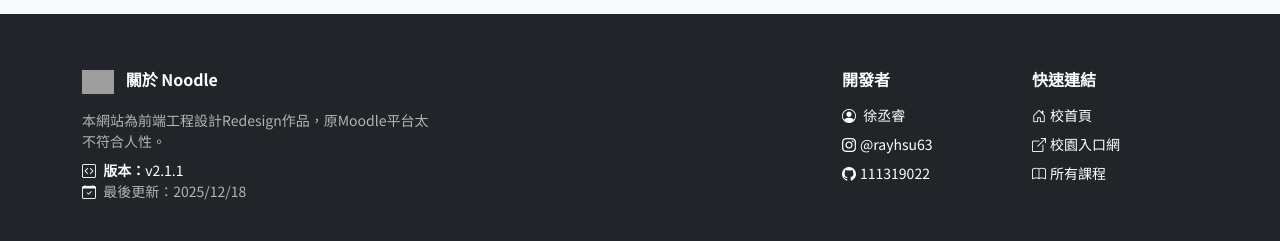
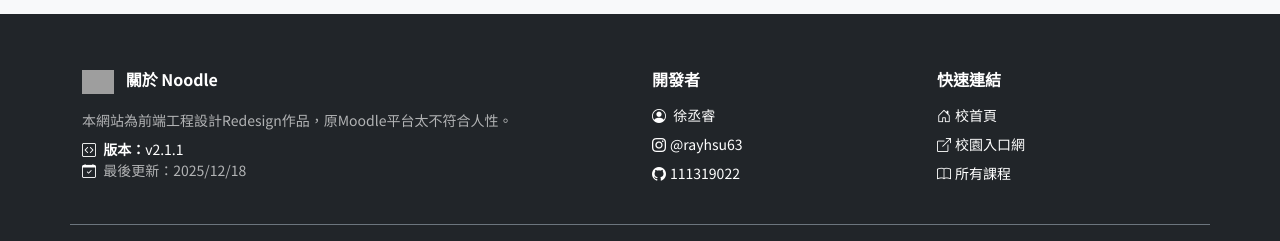
Before and after one commit to 111319022/f2e, a plain HTML site: page 前端期末WebPage/dashboard.html in a window 1280 px wide. Shown: the part 1035-1276 px from the top of the page. Drawn offline with nearby package versions, Linux system fonts and the light colour scheme; no server answers; grey boxes are pictures that could not be loaded.

Commit message:
footer col-lg change to 6

```diff
--- a/前端期末WebPage/dashboard.html
+++ b/前端期末WebPage/dashboard.html
@@ -188,7 +188,7 @@
         <div class="container py-4">
             <div class="row">
                 <!-- 關於本站 -->
-                <div class="col-lg-4 col-md-6 mb-4 mb-lg-0">
+                <div class="col-lg-6 col-md-12 mb-4 mb-lg-0">
                     <h6 class="fw-bold mb-3">
                         <img src="image/noodle-logo.png" alt="Logo" height="24" class="me-2">
                         關於 Noodle
@@ -205,7 +205,7 @@
                 </div>
 
                 <!-- 作者資訊 -->
-                <div class="col-lg-2 col-md-6 mb-4 mb-lg-0 offset-lg-4">
+                <div class="col-lg-3 col-md-6 mb-4 mb-lg-0">
                     <h6 class="fw-bold mb-3">開發者</h6>
                     <p class="small mb-2">
                         <i class="bi bi-person-circle me-1"></i>
@@ -222,7 +222,7 @@
                 </div>
 
                 <!-- 快速連結 -->
-                <div class="col-lg-2 col-md-6 mb-4 mb-lg-0">
+                <div class="col-lg-3 col-md-6 mb-4 mb-lg-0">
                     <h6 class="fw-bold mb-3">快速連結</h6>
                     <ul class="list-unstyled small">
                         <li class="mb-2">
```
